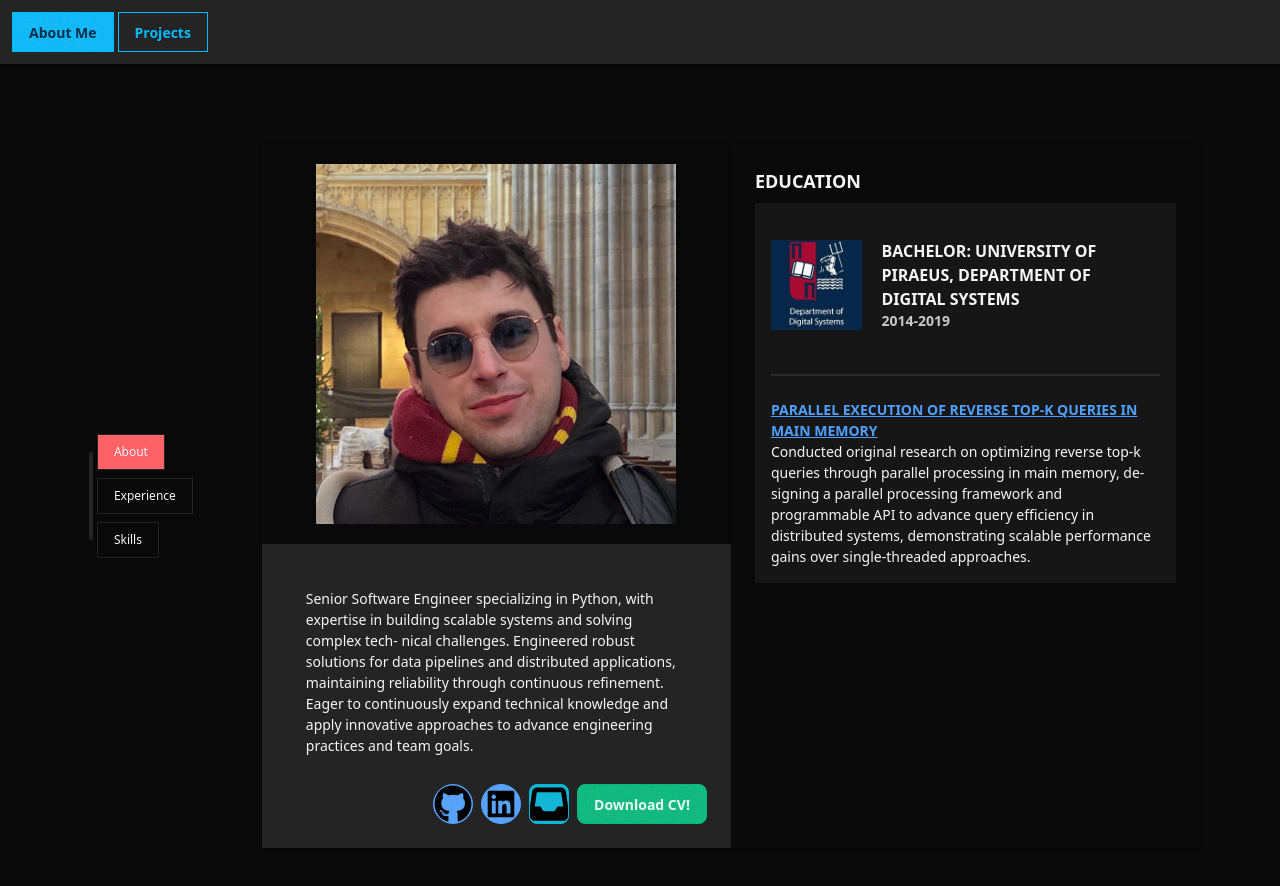
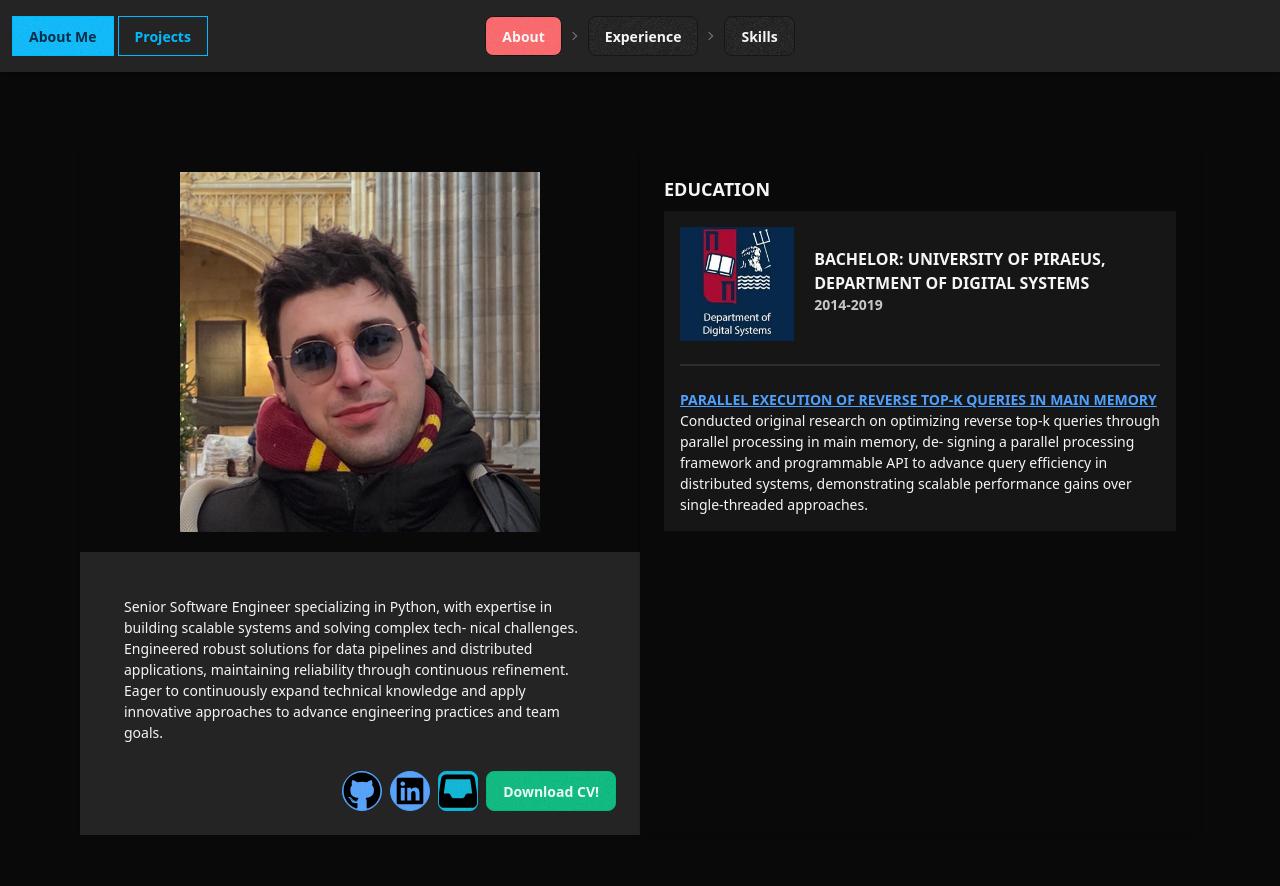
Before and after one commit to giannis-papaioannou/papaioannou.dev, a Next.js app: page / in a window 1280 px wide. Shown: the top 886 px of the page. Built offline with nearby package versions, Linux system fonts and the light colour scheme.

Commit message:
fix: completes my personal website

```diff
--- a/app/page.tsx
+++ b/app/page.tsx
@@ -19,7 +19,8 @@ export default function Home() {
 
   useEffect(() => {
     const locationHash = window.location.hash || slides[0];
-    if (locationHash !== slides[indexSelection]) router.push(slides[indexSelection]);
+    if (locationHash !== slides[indexSelection])
+      router.push(slides[indexSelection]);
   }, [indexSelection]);
 
   const updateIndex = (wheelValue: number) => {
@@ -49,39 +50,36 @@ export default function Home() {
   };
   return (
     <>
-      <NavBar active="about-me"></NavBar>
+      <NavBar active="about-me">
+        <div className="hidden md:flex breadcrumbs">
+          <ul>
+            <Step
+              refValue="#about-me"
+              displayValue="About"
+              currentStep={slides[indexSelection]}
+              triggerFunction={() => setIndexSelection(0)}
+            />
+            <Step
+              refValue="#experience"
+              displayValue="Experience"
+              currentStep={slides[indexSelection]}
+              triggerFunction={() => setIndexSelection(1)}
+            />
+            <Step
+              refValue="#skills"
+              displayValue="Skills"
+              currentStep={slides[indexSelection]}
+              triggerFunction={() => setIndexSelection(2)}
+            />
+          </ul>
+        </div>
+      </NavBar>
       <div
         className="flex"
         onWheel={(event) => {
           updateIndex(event.deltaY);
         }}
       >
-        <ul className="hidden md:flex md:flex-col mt-auto mb-auto ml-0 timeline timeline-vertical">
-          <Step
-            refValue="#about-me"
-            displayValue="About"
-            currentStep={slides[indexSelection]}
-            triggerFunction={() => setIndexSelection(0)}
-            hrBefore={false}
-            hrAfter={true}
-          />
-          <Step
-            refValue="#experience"
-            displayValue="Experience"
-            currentStep={slides[indexSelection]}
-            triggerFunction={() => setIndexSelection(1)}
-            hrBefore={true}
-            hrAfter={true}
-          />
-          <Step
-            refValue="#skills"
-            displayValue="Skills"
-            currentStep={slides[indexSelection]}
-            triggerFunction={() => setIndexSelection(2)}
-            hrBefore={true}
-            hrAfter={false}
-          />
-        </ul>
         <div className="md:carousel w-full">
           <div id="about-me" className="md:carousel-item relative w-full ">
             <div className="md:grid md:grid-cols-2 md:m-10 p-5 md:p-10">
--- a/app/projects/page.tsx
+++ b/app/projects/page.tsx
@@ -5,7 +5,6 @@ export default function Projects() {
   return (
     <>
       <NavBar active="projects"></NavBar>
-
       <div className="md:m-10 p-5 md:p-10">
         <div className="flex-none md:grid md:grid-cols-2 lg:grid-cols-4 md:gap-4 md:justify-center-safe">
           <ProjectsList />
--- a/components/about-me/about.tsx
+++ b/components/about-me/about.tsx
@@ -10,7 +10,7 @@ export default function About() {
         <figure className="md:mt-5">
           <img src="images/me.png" />
         </figure>
-        <div className="card-body md:mt-5 bg-base-300 ">
+        <div className="card-body md:mt-5 bg-base-300">
           <div className="md:flex md:p-5">
             <div>
               Senior Software Engineer specializing in Python, with expertise in
--- a/components/navbar.tsx
+++ b/components/navbar.tsx
@@ -1,6 +1,7 @@
 import Image from "next/image";
-import HouseSvg from "../public/svgs/house-regular.svg"
-import ListSvg from "../public/svgs/list-solid.svg"
+import HouseSvg from "../public/svgs/house-regular.svg";
+import ListSvg from "../public/svgs/list-solid.svg";
+import { JSX } from "react";
 
 const nav_links = [
   {
@@ -17,11 +18,17 @@ const nav_links = [
   },
 ];
 
-export default function NavBar({ active }: { active: string }) {
+export default function NavBar({
+  active,
+  children,
+}: {
+  active: string;
+  children?: JSX.Element;
+}) {
   return (
     <>
-      <div className="hidden sm:flex navbar bg-base-300 shadow-sm">
-        <div className="navbar-center">
+      <div className="navbar bg-base-300 shadow-sm">
+        <div className="navbar-start">
           {nav_links.map((link) => (
             <a
               className={`ml-1 btn rounded-none btn-accent ${link.name === active ? "" : "btn-outline"}`}
@@ -32,10 +39,17 @@ export default function NavBar({ active }: { active: string }) {
             </a>
           ))}
         </div>
+        <div className="navbar-center">{children}</div>
+        <div className="navbar-end"></div>
       </div>
+
       <div className="flex sm:hidden dock bg-accent">
         {nav_links.map((link) => (
-          <a href={link.href} className={`${link.name === active ? "dock-active" : ""} dock-item`} key={link.name}>
+          <a
+            href={link.href}
+            className={`${link.name === active ? "dock-active" : ""} dock-item`}
+            key={link.name}
+          >
             {link.svg}
             <span className={`dock-label `}>{link.display}</span>
           </a>
--- a/components/steps.tsx
+++ b/components/steps.tsx
@@ -3,28 +3,22 @@ export default function Step({
   displayValue,
   currentStep,
   triggerFunction,
-  hrBefore,
-  hrAfter,
 }: {
   refValue: string;
   displayValue: string;
   currentStep: string;
   triggerFunction: () => void;
-  hrBefore: boolean;
-  hrAfter: boolean;
 }) {
   return (
     <>
       <li>
-        {hrBefore && <hr />}
         <a
           href={refValue}
-          className={`timeline-end timeline-box ${currentStep == refValue ? "bg-primary" : ""}`}
+          className={`btn ${currentStep == refValue ? " bg-primary" : ""}`}
           onClick={() => triggerFunction()}
         >
           {displayValue}
         </a>
-        {hrAfter && <hr />}
       </li>
     </>
   );
```
